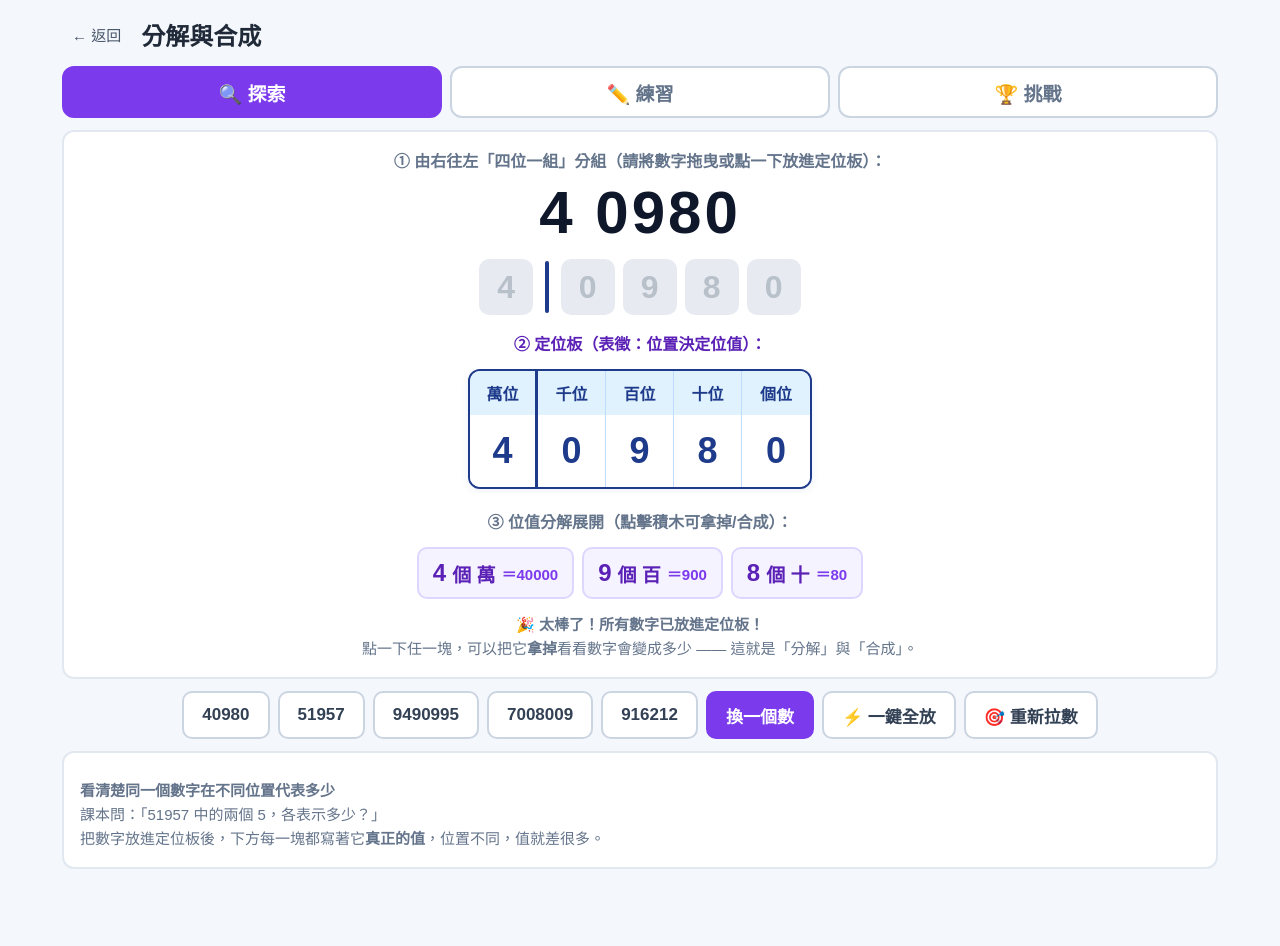
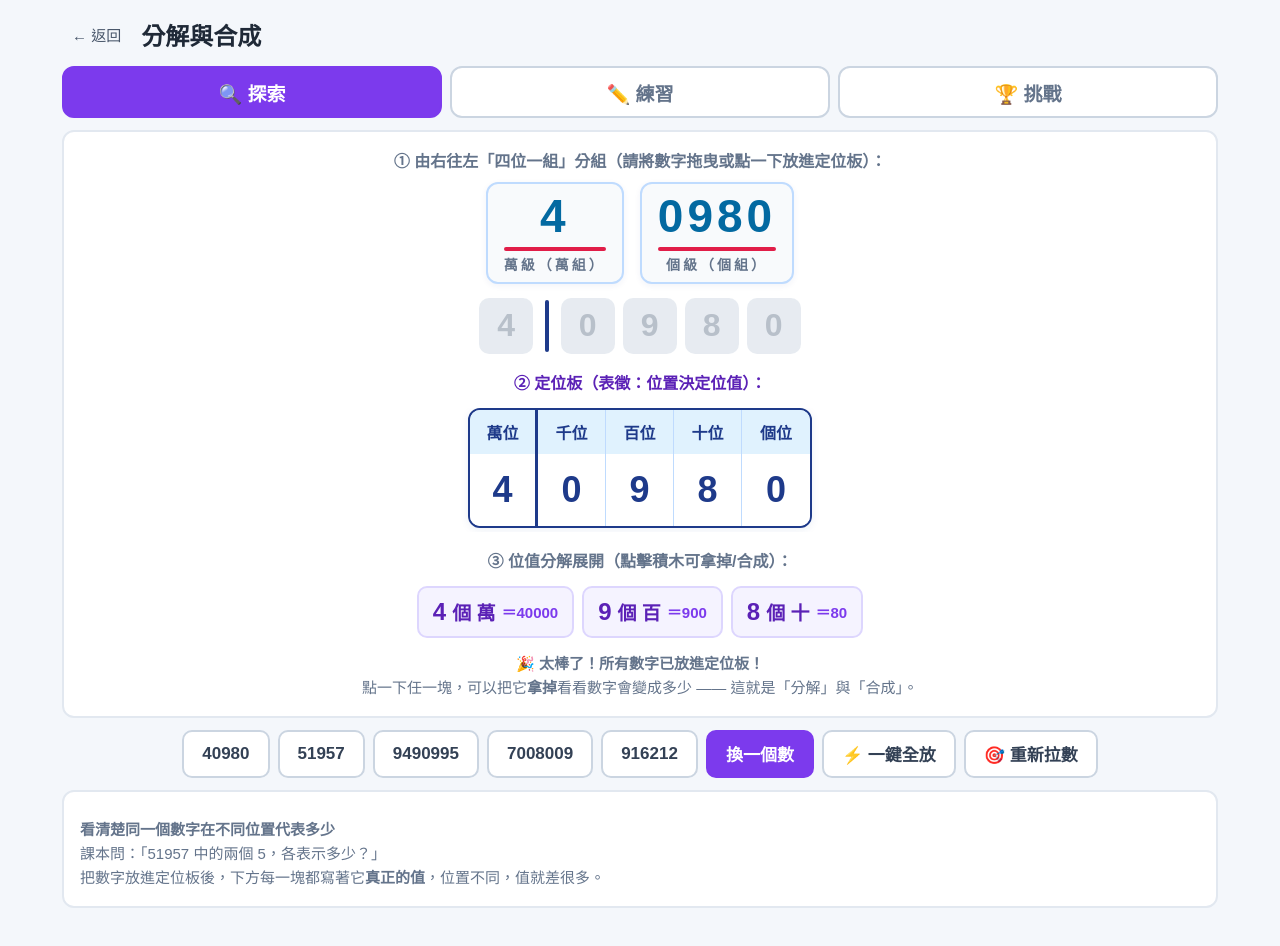
Before and after one commit to wukolo1206/place-value-board, a plain HTML site: page compose.html in a window 1280 px wide. Before the commit the page ends 921 px from the top, so only its background shows below. Drawn offline with Linux system fonts and the light colour scheme.

Commit message:
feat(compose): 大數頂部以四位一組卡片加紅色底線呈現，精準還原課本標示

```diff
--- a/compose.html
+++ b/compose.html
@@ -20,6 +20,13 @@ h1{font-size:20px;margin:0;flex:1}
 
 .card{background:#fff;border-radius:12px;padding:16px;border:2px solid #e2e8f0;margin-bottom:12px}
 .big{font-size:44px;font-weight:700;text-align:center;letter-spacing:3px;color:#0f172a;margin:8px 0}
+.big-grouped{display:flex;gap:16px;justify-content:center;align-items:flex-start;margin:10px 0 14px;flex-wrap:wrap}
+.num-card{background:#f8fafc;border:2px solid #bfdbfe;border-radius:12px;padding:6px 16px 8px;
+          display:inline-flex;flex-direction:column;align-items:center;min-width:84px;
+          box-shadow:0 2px 6px rgba(30,58,138,.06)}
+.nc-val{font-size:46px;font-weight:700;color:#0369a1;letter-spacing:4px;line-height:1.15;font-family:inherit}
+.nc-line{width:100%;height:4px;background:#e11d48;border-radius:2px;margin-top:4px}
+.nc-tag{font-size:14px;font-weight:700;color:#64748b;margin-top:3px}
 .parts{display:flex;gap:8px;flex-wrap:wrap;justify-content:center;margin:14px 0}
 .part{border-radius:10px;padding:10px 14px;font-size:19px;font-weight:700;
       border:2px solid #ddd6fe;background:#f5f3ff;color:#5b21b6;min-height:52px;
@@ -297,8 +304,17 @@ function renderExplore() {
 
 function formatGroupedNumber(num) {
   var s = String(num), L = s.length;
-  if (L <= 4) return s;
-  return s.slice(0, L - 4) + ' ' + s.slice(L - 4);
+  if (L <= 4) {
+    return '<div class="big-grouped">'
+         + '<div class="num-card"><div class="nc-val">' + s + '</div><div class="nc-line"></div><div class="nc-tag">個級（個組）</div></div>'
+         + '</div>';
+  }
+  var wanPart = s.slice(0, L - 4);
+  var gePart = s.slice(L - 4);
+  return '<div class="big-grouped">'
+       + '<div class="num-card"><div class="nc-val">' + wanPart + '</div><div class="nc-line"></div><div class="nc-tag">萬級（萬組）</div></div>'
+       + '<div class="num-card"><div class="nc-val">' + gePart + '</div><div class="nc-line"></div><div class="nc-tag">個級（個組）</div></div>'
+       + '</div>';
 }
 
 function drawChips() {
```
